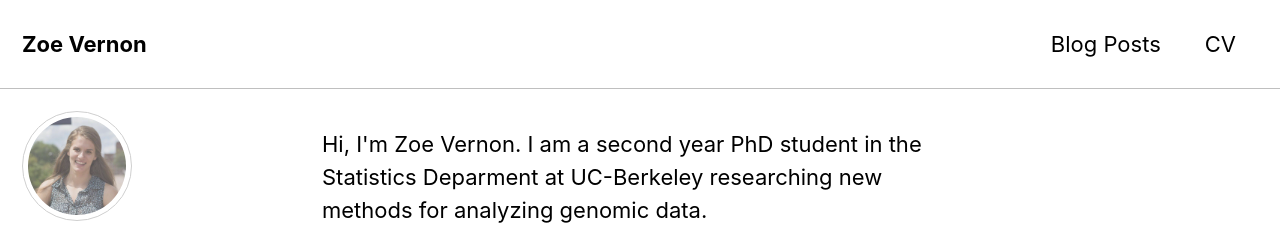
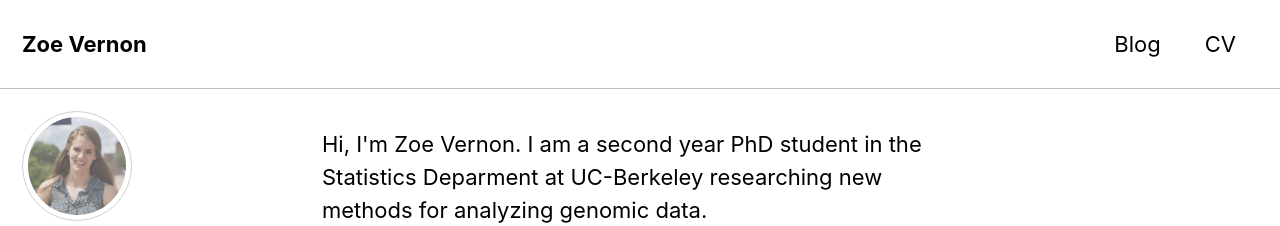
Before and after one commit to zoevernon/Personal-website, a Jekyll site: the page built from index.html, in a window 1280 px wide and 900 px high. Shown: the top 226 px of the window. Built offline with Jekyll 4.4.1, drawn with Linux system fonts in a browser that asks for light colours; nearby versions of some CDN libraries; the list of posts is cut into pages by our own code.

Commit message:
Update navigation.yml

```diff
--- a/_data/navigation.yml
+++ b/_data/navigation.yml
@@ -1,7 +1,7 @@
 # main links
 main:
-  - title: "Blog Posts"
-    url: /year-archive/
+  - title: "Blog"
+    url: /blog/
 
   - title: "CV"
     url: /cv/
```
